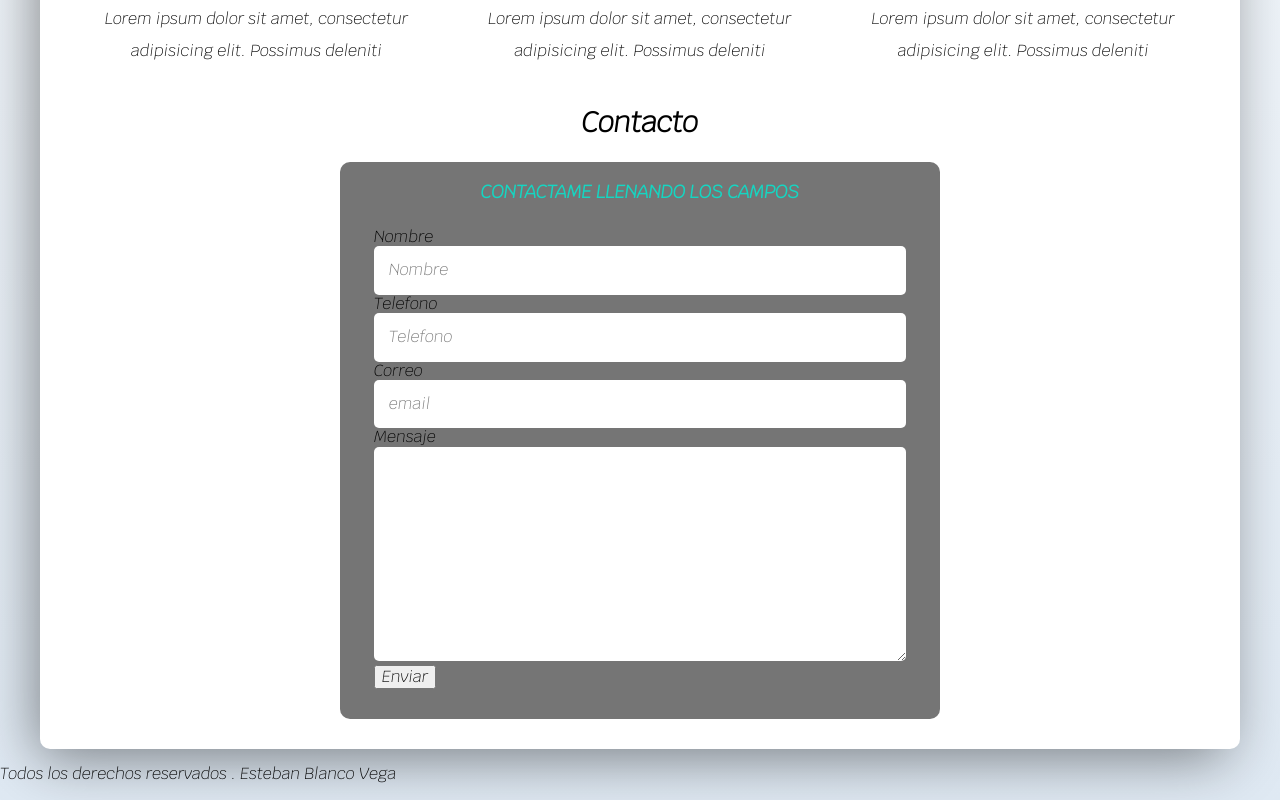
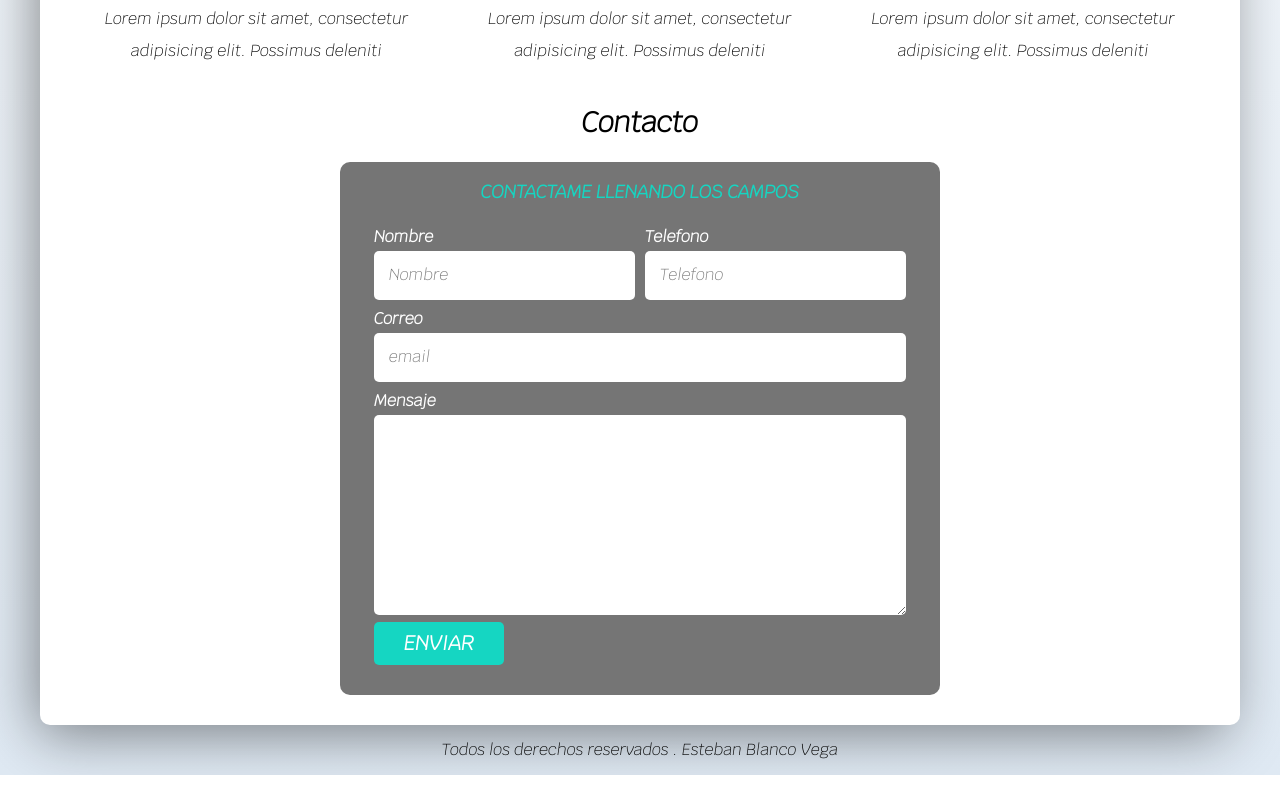
Before and after one commit to Kronnol2/Pagina-FreeLancer, a plain HTML site: page index.html in a window 1280 px wide. Shown: the part 931-1731 px from the top of the page. After the commit the page ends 1706 px from the top, so only its background shows below. Drawn offline with Linux system fonts and the light colour scheme.

Commit message:
FinalDesign
Terminada la Pagina

```diff
--- a/css/style.css
+++ b/css/style.css
@@ -11,7 +11,17 @@
 html {
     font-size: 62.5%;
     box-sizing: border-box;
+    /* scroll-snap-type: y mandatory ; */
 }
+
+/* Scroll Snap */
+/* .servicios,
+.navegacion-principal{
+    scroll-snap-align: center;
+    scroll-snap-stop: always;
+} */
+
+
 
 *, *:before, *:after {
     box-sizing: inherit;
@@ -67,12 +77,17 @@ h1, h2, h3 {
     border-radius: .5rem;
     width: auto;
     text-align: center;
+    border: none;
 }
 
 @media (min-width: 768px) {
     .boton {
         width: auto;
     }
+}
+
+.boton:hover {
+    cursor: pointer;
 }
 
 .sombra {
@@ -82,6 +97,27 @@ h1, h2, h3 {
     padding: 3rem;
     border-radius: 1rem;
 
+}
+
+
+/* Utilidades */
+
+.w-sm-100 {
+    width: 100%;
+}
+
+@media (min-width: 768px) {
+    .w-sm-100 {
+        width: auto;
+    }
+}
+
+.alinear-derecha {
+    justify-content: flex-end;
+}
+
+.flex {
+    display: flex;
 }
 
 /* Navegacion */
@@ -173,6 +209,7 @@ h1, h2, h3 {
 }
 
 /* Servicios */
+
 @media (min-width: 768px) {
     .servicios {
         display: grid;
@@ -190,7 +227,7 @@ h1, h2, h3 {
 
 .servicio h3 {
     color: var(--colorSecundario);
-    font-weight: normal;
+    font-weight: bold;
 }
 
 .servicio p {
@@ -232,13 +269,26 @@ h1, h2, h3 {
     margin-bottom: 2rem;
 }
 
-.contenedor-campos {}
+@media (min-width: 768px) {
+    .contenedor-campos {
+        display: grid;
+        grid-template-columns: repeat(2, 1fr);
+        grid-template-rows: auto auto 20rem;
+        column-gap: 1rem;
+    }
 
-.campos {
+    /*:nth-child(3) esto es para cuando tenemos muchos elementos con la misma clase, lo que hace es seleccionar la deseada */
+    .campo:nth-child(3),
+    .campo:nth-child(4){
+        grid-column: 1/3;
+    }
+}
+
+.campo {
     margin-bottom: 1rem;
 }
 
-.campos label {
+.campo label {
     color: var(--blanco);
     font-weight: bold;
     margin-bottom: .5rem;
@@ -246,9 +296,20 @@ h1, h2, h3 {
 
 }
 
+.campo textarea {
+    height: 20rem;
+}
+
 .input-text {
     width: 100%;
     border: none;
     padding: 1.5rem;
     border-radius: .5rem;
+
 }
+
+/* footer */
+
+.footer{
+    text-align: center;
+}
--- a/index.html
+++ b/index.html
@@ -147,11 +147,15 @@
                             <label for="">Correo</label>
                             <input class="input-text" type="email" placeholder="email">
                         </div>
+                        <div class="campo">
+                            <label for="">Mensaje</label>
+                            <textarea class="input-text" name="" id="" cols="30" rows="10"></textarea>
+                        </div>
                     </div>
-                    <div class="campo">
-                        <label for="">Mensaje</label>
-                        <textarea class="input-text" name="" id="" cols="30" rows="10"></textarea>
-                        <input class="" type="submit" value="Enviar">
+
+
+                    <div class="enviar">
+                        <input class="boton w-sm-100 alinear-derecha flex" type="submit" value="Enviar">
                     </div>
 
                 </fieldset>
@@ -162,7 +166,7 @@
     </main>
 
 
-    <footer>
+    <footer class="footer">
         <p>Todos los derechos reservados . Esteban Blanco Vega</p>
     </footer>
 
```
